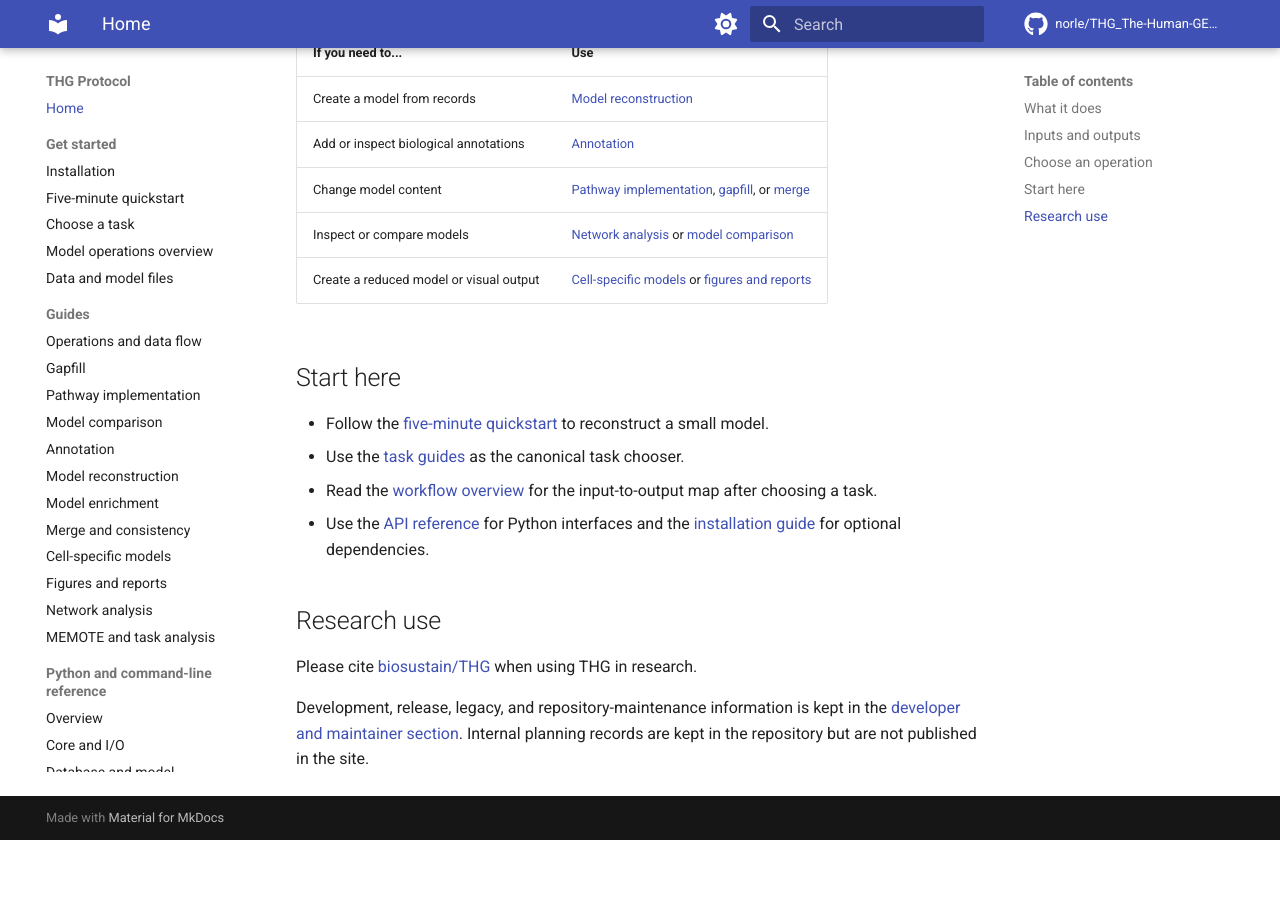
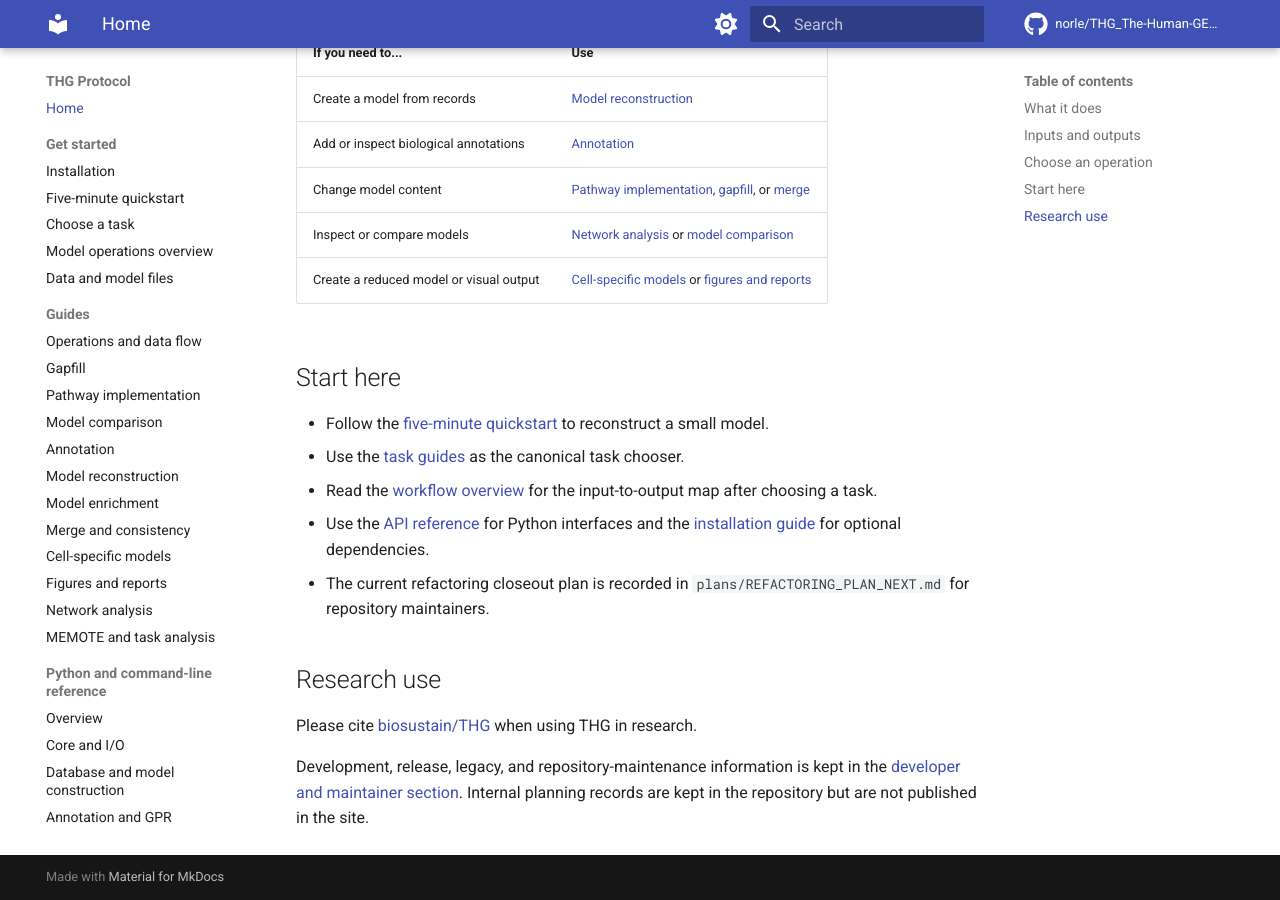
Before and after one commit to norle/THG_The-Human-GEM-protocol-standalone, an MkDocs documentation site: the page built from docs/index.md, in a window 1280 px wide and 900 px high, scrolled down 736 px. Built offline with MkDocs 1.6.1 and Material for MkDocs 9.7.7, drawn with Linux system fonts in a browser that asks for light colours; comment, search, counter and statistics services are not loaded; before the commit the page ends 1576 px from its top, so only the background shows below that.

```diff
--- a/docs/index.md
+++ b/docs/index.md
@@ -40,6 +40,8 @@
   map after choosing a task.
 - Use the [API reference](api/index.md) for Python interfaces and the
   [installation guide](installation.md) for optional dependencies.
+- The current refactoring closeout plan is recorded in
+  `plans/REFACTORING_PLAN_NEXT.md` for repository maintainers.
 
 ## Research use
 
```
Also changed, not shown: 1 other file.
